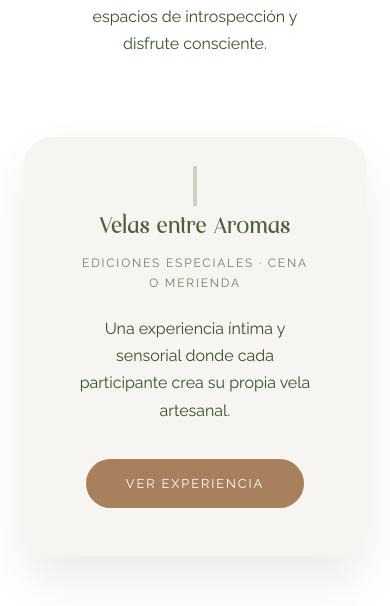
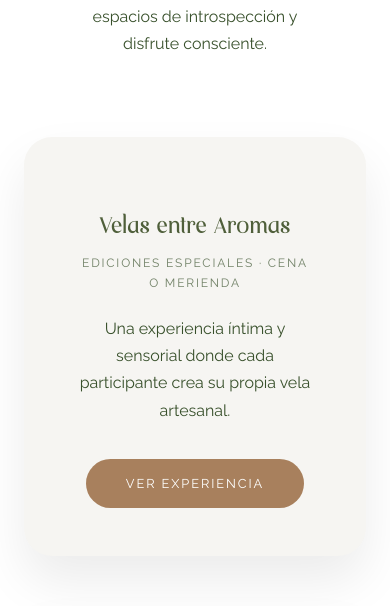
Before and after one commit to romimartinezurbani/malaika, a React (Create React App) app: page /experiencias in a window 390 px wide. Shown: the part 921-1527 px from the top of the page. Built offline with nearby package versions, Linux system fonts and the light colour scheme.

Commit message:
quitar linea mobile

```diff
--- a/src/styles/Experiences.css
+++ b/src/styles/Experiences.css
@@ -123,10 +123,7 @@
   }
 
   .experience-card::before {
-    top: 1.8rem;
-    left: 50%;
-    transform: translateX(-50%);
-    height: 40px; /* más sutil en mobile */
+    display: none;
   }
 
   .experiences-hero {
```
